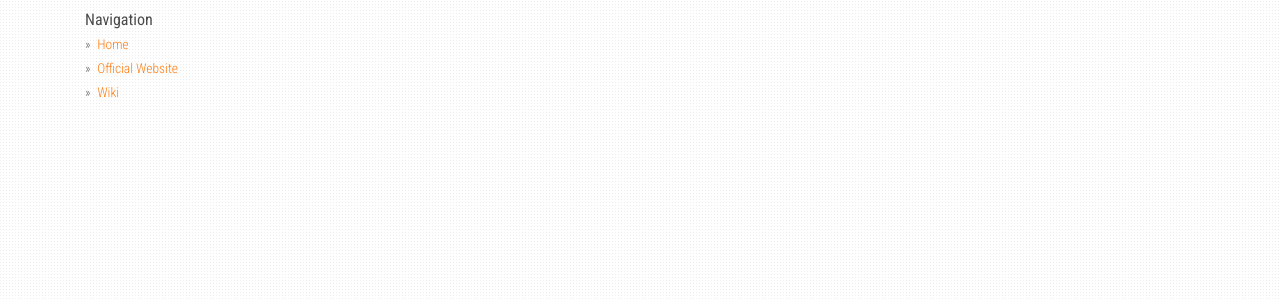
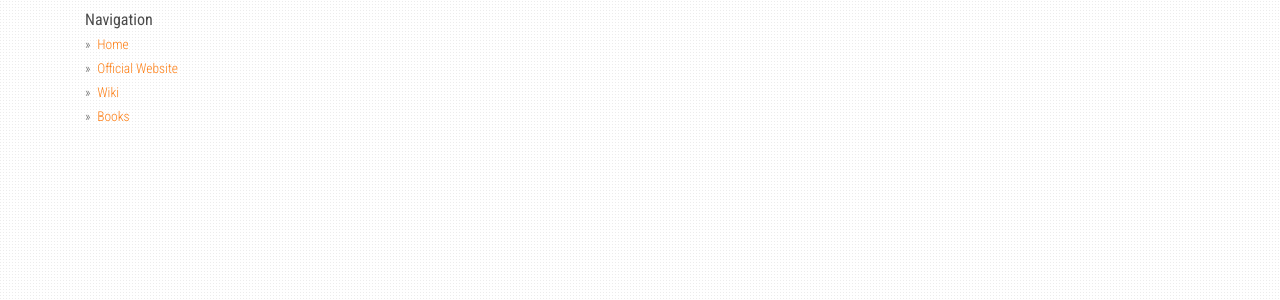
Before and after one commit to PacktPublishing/expert-insight, a Jekyll site: the page built from index.html, in a window 1280 px wide. Shown: the part 482-782 px from the top of the page. Built offline with Jekyll 4.4.1, drawn with Linux system fonts in a browser that asks for light colours; nearby versions of some CDN libraries; the list of posts is cut into pages by our own code.

Commit message:
Update _config.yml

```diff
--- a/_config.yml
+++ b/_config.yml
@@ -35,6 +35,8 @@ urls:
       url: https://www.packtpub.com/
     - text: Wiki
       url: https://en.wikipedia.org/wiki/Packt
+    - text: Books
+      url: "https://PacktPublishing.github.io/expert-network/books"
 
 url: "https://PacktPublishing.github.io/expert-network"
 baseurl: ""
```
